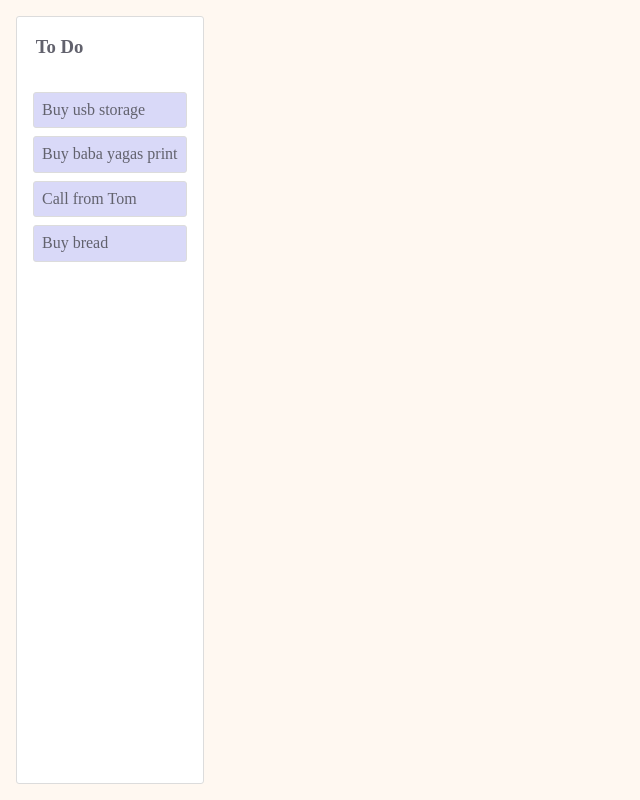
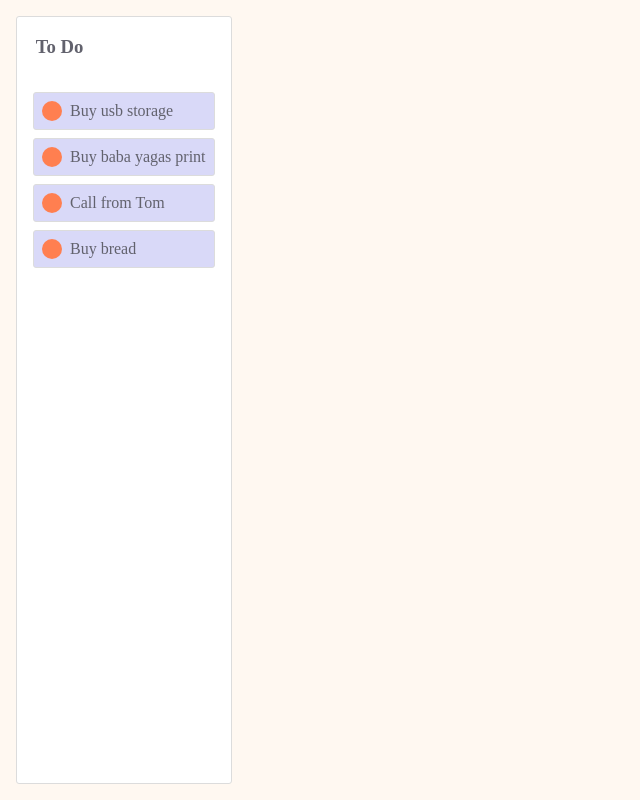
Before and after one commit to SimoNonnis/react-drag-and-drop, a React (Create React App) app: page / in a window 1280 px wide. Shown: the whole page, without its empty margins (0-640 px from the left). Built offline with nearby package versions, Linux system fonts and the light colour scheme.

Commit message:
:sparkles: Use dragHandle

```diff
--- a/src/components/Task/index.js
+++ b/src/components/Task/index.js
@@ -3,6 +3,8 @@ import { Draggable } from 'react-beautiful-dnd';
 import styled from 'styled-components';
 
 const Container = styled.div`
+  display: flex;
+  align-items: center;
   padding: 0.5em;
   border: 1px solid #dcdcdc;
   border-radius: 3px;
@@ -12,6 +14,14 @@ const Container = styled.div`
   & + & {
     margin-top: 0.5em;
   }
+`;
+
+const Handle = styled.div`
+  width: 20px;
+  height: 20px;
+  border-radius: 50%;
+  margin-right: 0.5em;
+  background-color: coral;
 `;
 
 export class Task extends Component {
@@ -25,9 +35,9 @@ export class Task extends Component {
           <Container
             innerRef={provided.innerRef}
             {...provided.draggableProps}
-            {...provided.dragHandleProps}
             isDragging={snapshot.isDragging}
           >
+            <Handle {...provided.dragHandleProps} />
             {content}
           </Container>
         )}
```
